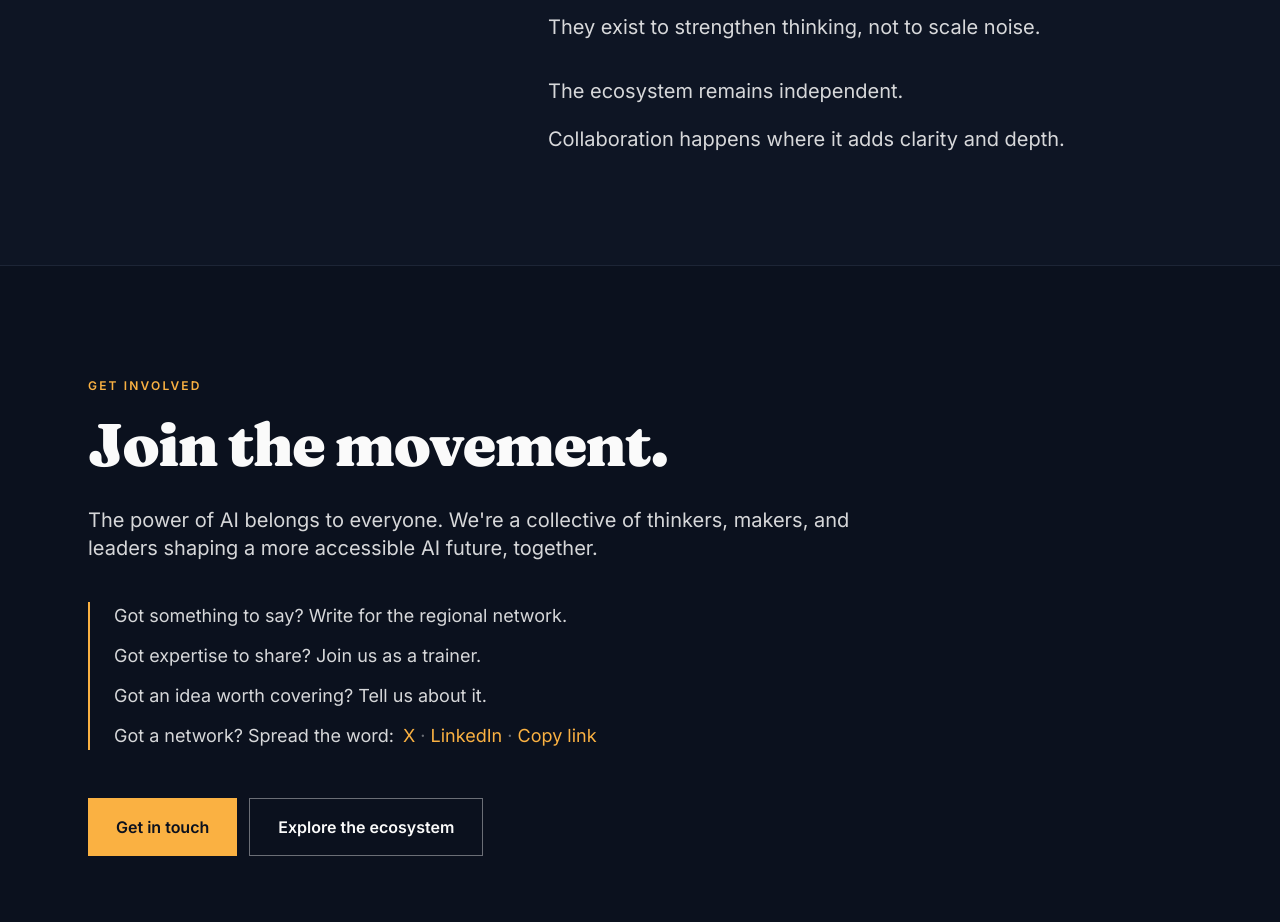
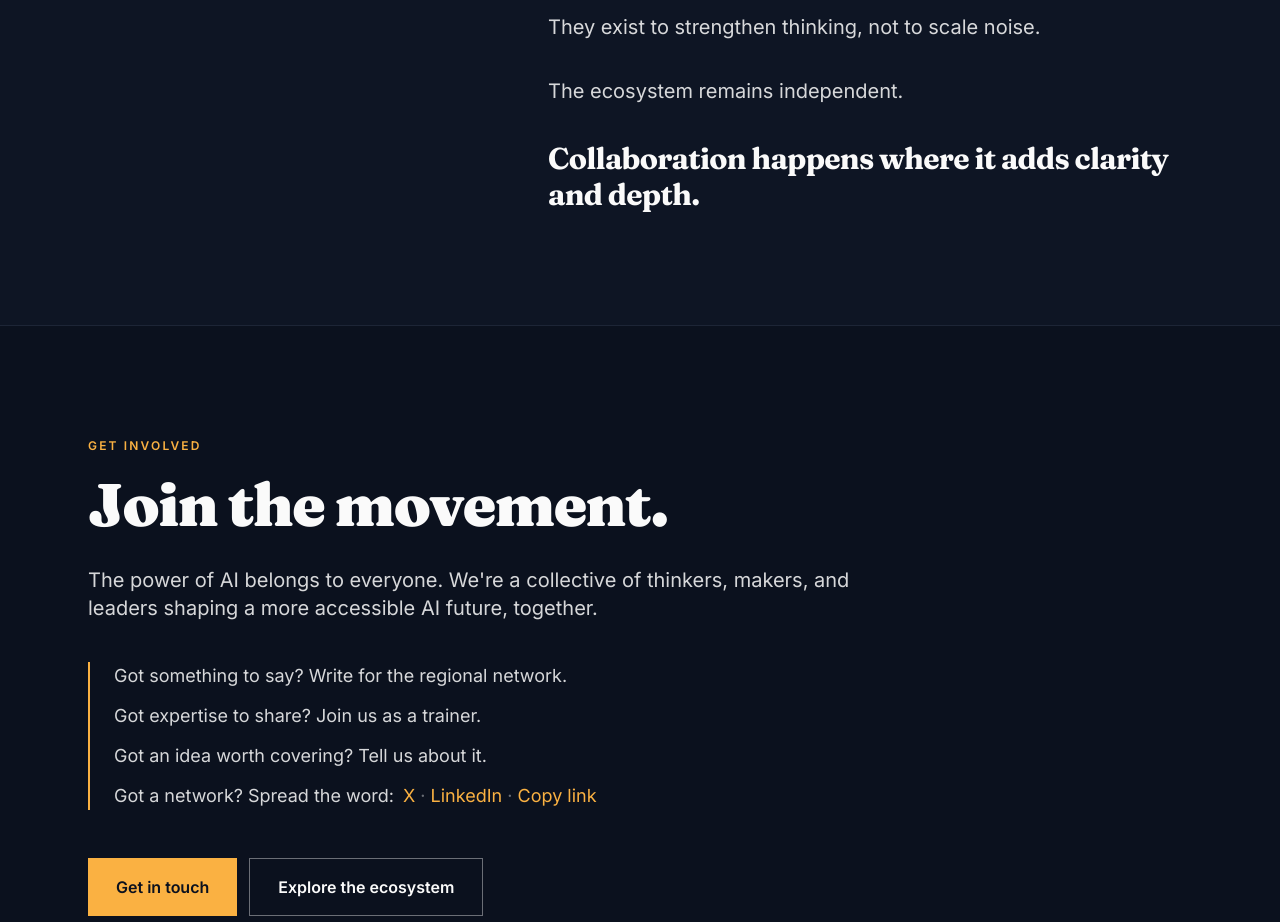
Before and after one commit to acwokas/power-of-ai-hub, an Astro site: page / in a window 1280 px wide. Shown: the part 4580-5502 px from the top of the page. Built offline with nearby package versions, Linux system fonts and the light colour scheme; Astro itself is replaced by a stand-in of ours.

Commit message:
Partnerships: apply pull-quote flourish class to 'Collaboration happens' closing line (match SectionPrinciple 'AI is the enabler' treatment)

```diff
--- a/src/components/SectionPartnerships.astro
+++ b/src/components/SectionPartnerships.astro
@@ -28,7 +28,7 @@
         <p class="pt-4">These partnerships are intentional.</p>
         <p>They exist to strengthen thinking, not to scale noise.</p>
         <p class="pt-4">The ecosystem remains independent.</p>
-        <p>
+        <p class="pt-4 text-foreground font-serif text-2xl md:text-3xl font-bold leading-tight tracking-tight">
           Collaboration happens where it adds clarity and depth.
         </p>
       </div>
```
